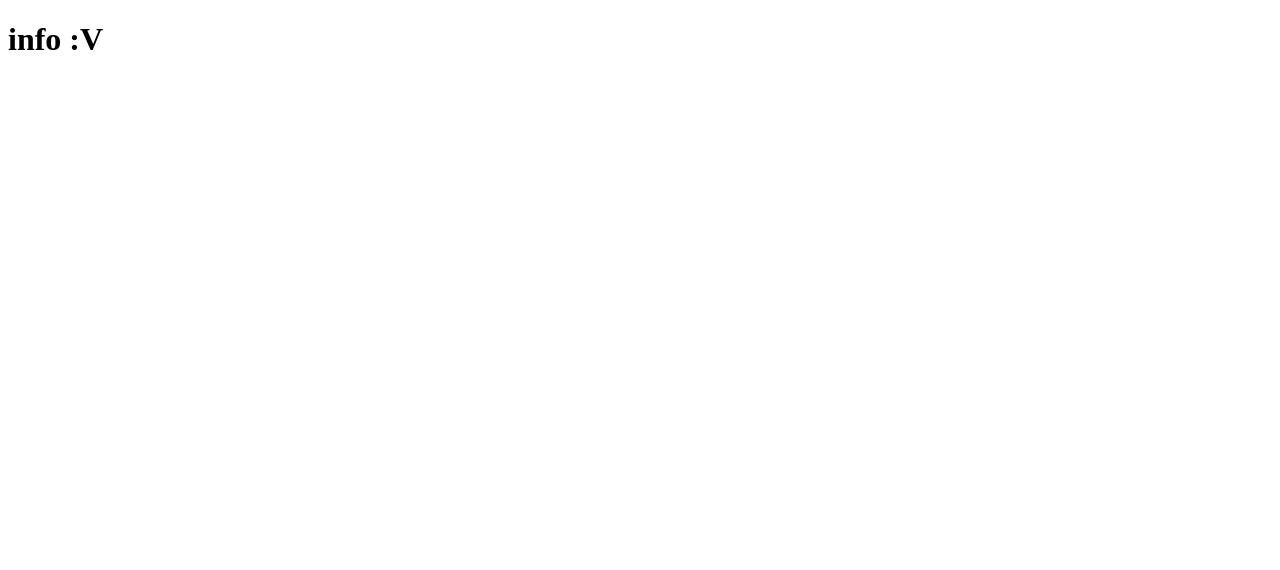
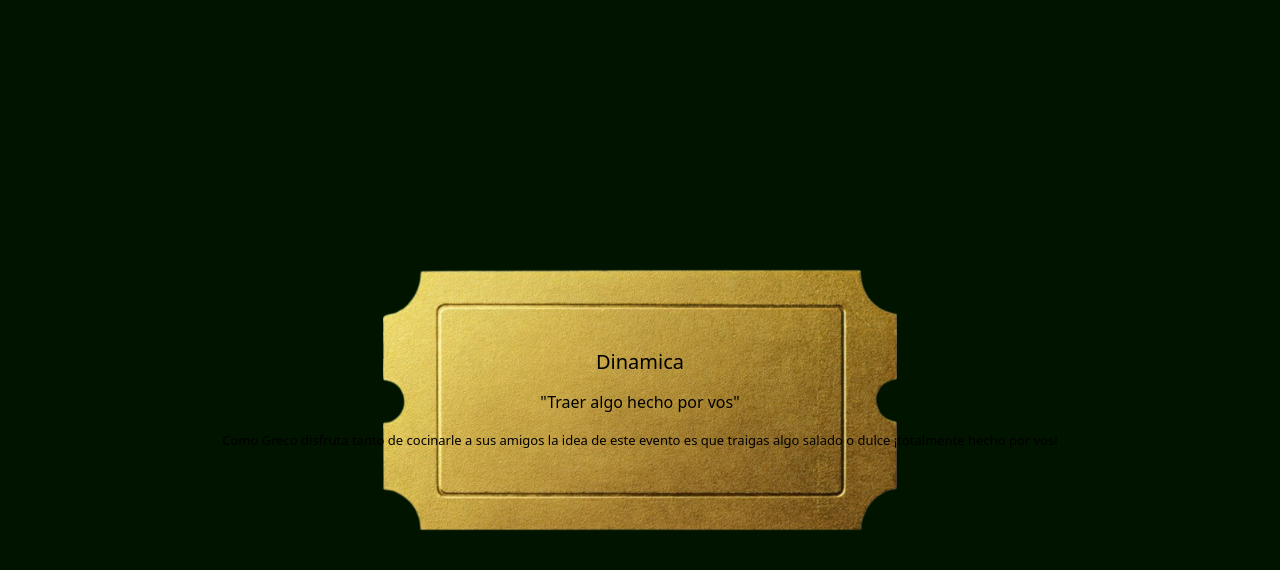
Before and after one commit to greco23/INVITACION, a website: page pages/informacion.html in a window 1280 px wide. Drawn offline with nearby package versions, Linux system fonts and the light colour scheme; a web font is replaced by a local one.

Commit message:
nuevas cosas

```diff
--- /dev/null
+++ b/package.json
@@ -0,0 +1,5 @@
+{
+  "dependencies": {
+    "bootstrap": "^5.3.8"
+  }
+}
--- a/pages/informacion.html
+++ b/pages/informacion.html
@@ -4,8 +4,28 @@
     <meta charset="UTF-8">
     <meta name="viewport" content="width=device-width, initial-scale=1.0">
     <title>Info</title>
+    <link href="https://cdn.jsdelivr.net/npm/bootstrap@5.3.8/dist/css/bootstrap.min.css" rel="stylesheet" integrity="sha384-sRIl4kxILFvY47J16cr9ZwB07vP4J8+LH7qKQnuqkuIAvNWLzeN8tE5YBujZqJLB" crossorigin="anonymous">
+    <link rel="stylesheet" href="../styles/style.css">
+    <style>
+        html, body{
+        background-color: rgb(1, 20, 0);
+        }
+    </style>
 </head>
 <body>
-    <h1>info :V</h1>
+    <section class="tarjetas">
+        <div class="tarjetita">
+            <div class="cuerpoTarjeta">
+                <h5 class="letra">Dinamica</h5>
+                <h6 class="letra">"Traer algo hecho por vos"</h6>
+                <p class="letra">Como Greco disfruta tanto de cocinarle a sus amigos la idea de este evento es que traigas algo salado o dulce ¡totalmente hecho por vos!</p>
+            </div>
+
+        </div>
+
+
+    </section>
+    <script src="https://cdn.jsdelivr.net/npm/bootstrap@5.3.8/dist/js/bootstrap.bundle.min.js" integrity="sha384-FKyoEForCGlyvwx9Hj09JcYn3nv7wiPVlz7YYwJrWVcXK/BmnVDxM+D2scQbITxI" crossorigin="anonymous"></script>
+  </body>
 </body>
 </html>
--- a/styles/style.css
+++ b/styles/style.css
@@ -27,6 +27,10 @@
     margin: 0;
     padding: 0;
     overflow: hidden;
+}
+
+.letra{
+    color: black;
 }
 
 .papatitulo {
@@ -70,3 +74,49 @@
     animation: slide-in-left 0.5s cubic-bezier(0.250, 0.460, 0.450, 0.940) 5s both,
                shimmer 3s linear 5.5s infinite;
 }
+
+/* informacion*/
+
+.tarjetas{
+    height: 100dvh;
+    display: flex;
+    flex-direction: column;
+    justify-content: space-around;
+    align-items: center;
+}
+
+.tarjetita{
+    background-image: url(../assets/ticket\ png-Photoroom.png);
+    background-size: contain;
+    background-position: center;
+    background-repeat: no-repeat;
+    width: 97dvw;
+    height: 18rem;
+    display: flex;
+    flex-direction: column;
+    justify-content: center;
+    align-items: center;
+}
+
+.cuerpoTarjeta{
+    width: 75%;
+    height: 48%;
+    display: flex;
+    flex-direction: column;
+    justify-content: space-evenly;
+    align-items: center;
+    text-align: center;
+    margin: 0;
+
+    h5{
+            margin: 0;
+    }
+    h6{
+            margin: 0;
+    }
+    p{
+            margin: 0;
+            font-size: 13px;
+    }
+
+}
```
Also changed, not shown: index.html (+2 -2 lines), assets/ticket png-Photoroom.png (added), 1 other file.
